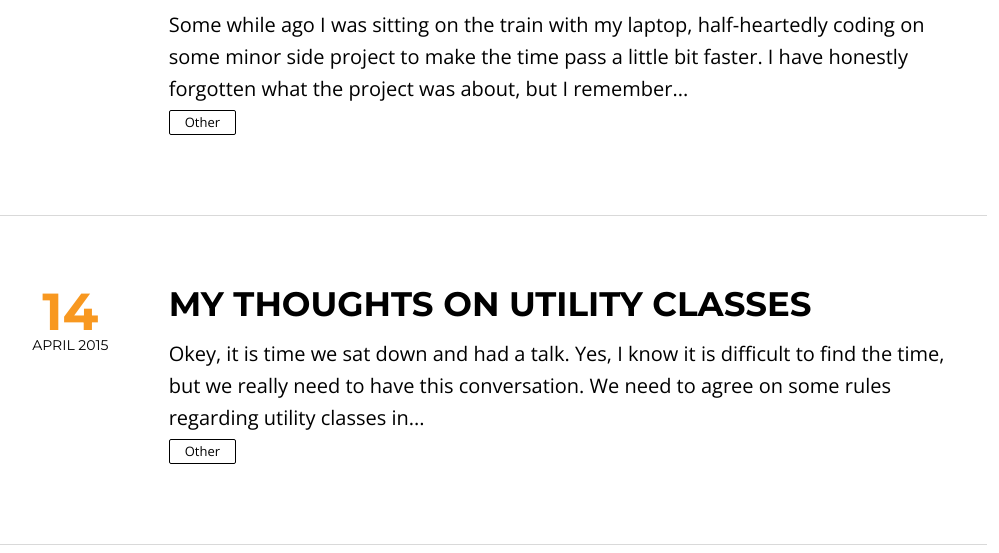
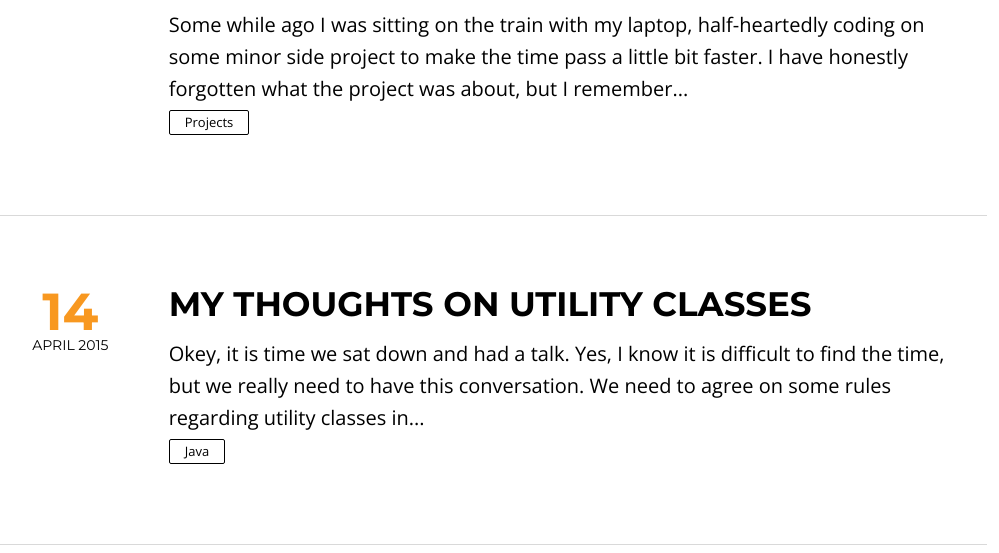
Before and after one commit to ageofjavablog/website, a Jekyll site: the page built from index.html, in a window 1280 px wide and 900 px high, scrolled down 1340 px. Shown: the part 147-700 px from the top of the window, without its empty margins (153-1152 px from the left). Built offline with Jekyll 4.4.1, drawn with Linux system fonts in a browser that asks for light colours; nearby versions of some CDN libraries; the list of posts is cut into pages by our own code.

Commit message:
Fix tags and categories

```diff
--- a/_posts/2015-04-14-My-Thoughts-on-Utility-Classes.md
+++ b/_posts/2015-04-14-My-Thoughts-on-Utility-Classes.md
@@ -3,7 +3,7 @@ layout      : post
 title       : My Thoughts on Utility Classes
 description : An opinion on how to design good utility classes
 headline    : AGE OF JAVA
-category    : other
+category    : java
 modified    : 2015-04-14
 tags        : [Classes, Design, Java, Naming, Programming, Standard, Utility]
 ---
--- a/_posts/2015-05-28-Lightweight-Framework-for-Tiny-Web-Services.md
+++ b/_posts/2015-05-28-Lightweight-Framework-for-Tiny-Web-Services.md
@@ -3,7 +3,7 @@ layout      : post
 title       : Lightweight Framework for Tiny Web Services
 description : Introducing a small open source library for writing web services
 headline    : AGE OF JAVA
-category    : other
+category    : projects
 modified    : 2015-05-28
 tags        : [Framework, Java, Lightweight, REST, Service, Web]
 ---
```
